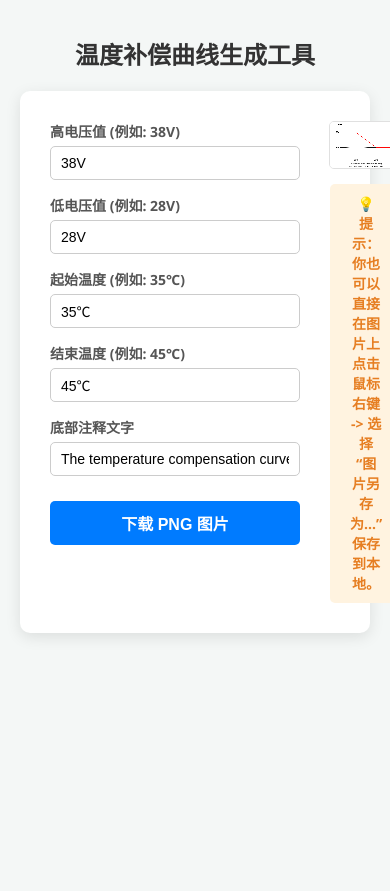
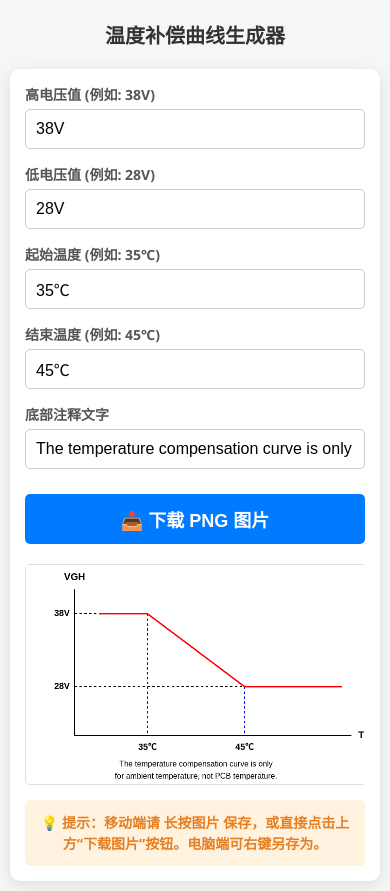
Before and after one commit to xiangzuojia/Myself_Tools, a plain HTML site: page html工具/温度补偿曲线生成工具.html in a window 390 px wide. Before the commit the page ends 844 px from the top, so only its background shows below. Drawn offline with Linux system fonts and the light colour scheme.

Commit message:
Update 温度补偿曲线生成工具.html

```diff
--- a/html工具/温度补偿曲线生成工具.html
+++ b/html工具/温度补偿曲线生成工具.html
@@ -2,7 +2,8 @@
 <html lang="zh-CN">
 <head>
     <meta charset="UTF-8">
-    <meta name="viewport" content="width=device-width, initial-scale=1.0">
+    <!-- 增加 viewport meta 标签，确保移动端正确缩放 -->
+    <meta name="viewport" content="width=device-width, initial-scale=1.0, maximum-scale=1.0, user-scalable=no">
     <title>温度补偿曲线生成器</title>
     <style>
         body {
@@ -14,13 +15,16 @@
             display: flex;
             flex-direction: column;
             align-items: center;
+            box-sizing: border-box;
         }
         h1 {
             font-size: 24px;
-            margin-bottom: 20px;
+            margin: 10px 0 20px 0;
+            text-align: center;
         }
         .container {
             display: flex;
+            flex-direction: row; /* 默认桌面端横向排列 */
             gap: 30px;
             background: #fff;
             padding: 30px;
@@ -48,27 +52,30 @@
             color: #555;
         }
         .input-group input {
-            padding: 8px 10px;
+            padding: 10px;
             border: 1px solid #ccc;
             border-radius: 5px;
-            font-size: 14px;
+            font-size: 16px; /* 移动端输入框字号需>=16px防缩放 */
             transition: border-color 0.3s;
+            box-sizing: border-box;
+            width: 100%;
         }
         .input-group input:focus {
             outline: none;
             border-color: #007bff;
         }
         .btn {
-            padding: 10px 15px;
+            padding: 12px 15px;
             background-color: #007bff;
             color: white;
             border: none;
             border-radius: 5px;
             cursor: pointer;
-            font-size: 16px;
+            font-size: 18px;
             font-weight: bold;
             transition: background-color 0.3s;
             margin-top: 10px;
+            width: 100%;
         }
         .btn:hover {
             background-color: #0056b3;
@@ -79,14 +86,15 @@
             flex-direction: column;
             align-items: center;
             justify-content: flex-start;
+            width: 100%;
         }
         canvas {
             background-color: #ffffff;
             border: 1px solid #e0e0e0;
             border-radius: 5px;
             cursor: crosshair;
-            max-width: 100%;
-            height: auto;
+            max-width: 100%; /* 确保不超出屏幕 */
+            height: auto; /* 保持比例 */
         }
         .hint {
             margin-top: 15px;
@@ -94,20 +102,49 @@
             color: #e67e22;
             font-weight: bold;
             background: #fff3e0;
-            padding: 10px 20px;
+            padding: 12px;
             border-radius: 5px;
             text-align: center;
             width: 100%;
             box-sizing: border-box;
+            line-height: 1.5;
+        }
+
+        /* ====== 移动端响应式适配 ====== */
+        @media (max-width: 768px) {
+            body {
+                padding: 10px;
+            }
+            h1 {
+                font-size: 20px;
+            }
+            .container {
+                flex-direction: column; /* 移动端改为上下堆叠 */
+                padding: 15px;
+                gap: 20px;
+            }
+            .controls {
+                min-width: 100%;
+            }
+            .canvas-container {
+                /* 在移动端，为了让图表尽量大，允许横向滚动（如果需要），或者直接缩放 */
+                overflow-x: auto;
+                align-items: flex-start;
+            }
+            canvas {
+                /* 移动端自适应屏幕宽度 */
+                width: 100%;
+                max-width: 100%;
+            }
         }
     </style>
 </head>
 <body>
 
-    <h1>温度补偿曲线生成工具</h1>
+    <h1>温度补偿曲线生成器</h1>
 
     <div class="container">
-        <!-- 左侧控制面板 -->
+        <!-- 左侧/上方控制面板 -->
         <div class="controls">
             <div class="input-group">
                 <label>高电压值 (例如: 38V)</label>
@@ -130,14 +167,14 @@
                 <input type="text" id="noteText" value="The temperature compensation curve is only for ambient temperature, not PCB temperature." oninput="drawChart()">
             </div>
 
-            <button class="btn" onclick="downloadImage()">下载 PNG 图片</button>
+            <button class="btn" onclick="downloadImage()">📥 下载 PNG 图片</button>
         </div>
 
-        <!-- 右侧画布区域 -->
+        <!-- 右侧/下方画布区域 -->
         <div class="canvas-container">
             <canvas id="myCanvas" width="700" height="450"></canvas>
             <div class="hint">
-                💡 提示：你也可以直接在图片上 <b>点击鼠标右键</b> -> 选择 <b>“图片另存为...”</b> 保存到本地。
+                💡 提示：移动端请 <b>长按图片</b> 保存，或直接点击上方“下载图片”按钮。电脑端可右键另存为。
             </div>
         </div>
     </div>
@@ -192,7 +229,7 @@
 
             // 绘制横向黑色虚线
             ctx.beginPath();
-            ctx.strokeStyle = '#000000'; // 黑色
+            ctx.strokeStyle = '#000000';
             ctx.moveTo(originX, yHigh);
             ctx.lineTo(xT1, yHigh);
             ctx.moveTo(originX, yLow);
@@ -201,7 +238,7 @@
 
             // 绘制垂直蓝色虚线
             ctx.beginPath();
-            ctx.strokeStyle = '#0000ff'; // 蓝色
+            ctx.strokeStyle = '#0000ff';
             ctx.moveTo(xT1, yHigh);
             ctx.lineTo(xT1, originY);
             ctx.moveTo(xT2, yLow);
@@ -250,13 +287,11 @@
         function drawBalancedText(ctx, text, x, y, maxWidth, lineHeight) {
             const fullWidth = ctx.measureText(text).width;
 
-            // 如果文字总宽度没超过最大宽度，直接一行显示
             if (fullWidth <= maxWidth) {
                 ctx.fillText(text, x, y);
                 return;
             }
 
-            // 如果超过一行，寻找最接近总宽度一半的空格作为断点
             const halfWidth = fullWidth / 2;
             let bestIndex = -1;
             let minDiff = Infinity;
@@ -266,7 +301,6 @@
                     let leftPart = text.substring(0, i);
                     let width = ctx.measureText(leftPart).width;
 
-                    // 确保断点左侧不会超出最大宽度限制
                     if (width <= maxWidth) {
                         let diff = Math.abs(width - halfWidth);
                         if (diff < minDiff) {
@@ -277,14 +311,12 @@
                 }
             }
 
-            // 如果找到了合适的断点，分成两行绘制
             if (bestIndex !== -1) {
                 let line1 = text.substring(0, bestIndex);
                 let line2 = text.substring(bestIndex + 1);
                 ctx.fillText(line1, x, y);
                 ctx.fillText(line2, x, y + lineHeight);
             } else {
-                // 如果没有空格（比如纯中文），则按长度强制均分
                 let mid = Math.floor(text.length / 2);
                 ctx.fillText(text.substring(0, mid), x, y);
                 ctx.fillText(text.substring(mid), x, y + lineHeight);
@@ -293,10 +325,40 @@
 
         // 下载图片功能
         function downloadImage() {
+            const dataUrl = canvas.toDataURL('image/png');
+
+            // 创建隐藏的 a 标签触发下载
             const link = document.createElement('a');
             link.download = '温度补偿曲线图.png';
-            link.href = canvas.toDataURL('image/png');
-            link.click();
+            link.href = dataUrl;
+
+            // 针对移动端及部分不支持直接下载的浏览器做兼容处理
+            if (/(iPhone|iPad|iPod|Android)/i.test(navigator.userAgent)) {
+                // 移动端：创建一个临时图片供用户长按保存
+                const tempImg = new Image();
+                tempImg.src = dataUrl;
+                tempImg.style.position = 'fixed';
+                tempImg.style.top = '0';
+                tempImg.style.left = '0';
+                tempImg.style.width = '100%';
+                tempImg.style.height = '100%';
+                tempImg.style.backgroundColor = 'rgba(0,0,0,0.8)';
+                tempImg.style.zIndex = '9999';
+                tempImg.style.objectFit = 'contain';
+
+                // 点击图片关闭预览
+                tempImg.onclick = function() {
+                    document.body.removeChild(tempImg);
+                };
+
+                document.body.appendChild(tempImg);
+                alert("已生成高清图片，请长按图片保存到手机相册。点击图片可关闭预览。");
+            } else {
+                // 电脑端：直接下载
+                document.body.appendChild(link);
+                link.click();
+                document.body.removeChild(link);
+            }
         }
 
         // 页面加载完成后立即绘制一次
```
